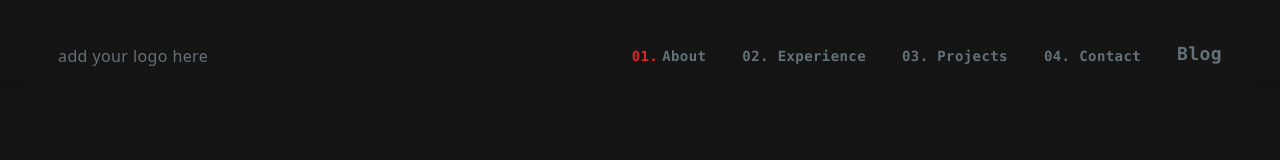
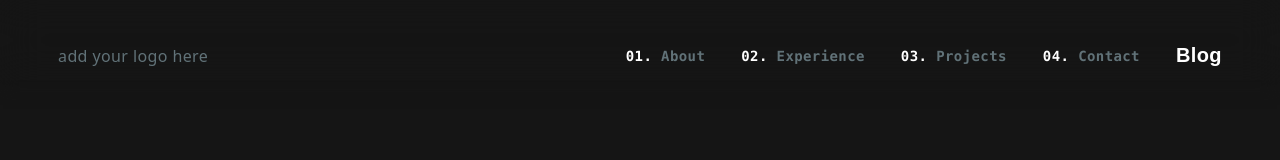
Before and after one commit to The-True-Hooha/portfolio-v1, a Next.js app: page / in a window 1280 px wide. Shown: the top 160 px of the page. Built offline with nearby package versions, Linux system fonts and the light colour scheme.

Commit message:
refactor: navbar

```diff
--- a/components/navbar.js
+++ b/components/navbar.js
@@ -32,29 +32,32 @@ const Navbar = () => {
             <Link href="/">
               <li className="font-mono ml-9 hover:text-white cursor-pointer text-sm font-semibold">
                 {" "}
-                <span className="text-red-600 pr-1">01.</span>About
+                <span className="text-white">01. </span>About
               </li>
             </Link>
             <Link href="/">
               <li className="font-mono ml-9 hover:text-white cursor-pointer text-sm font-semibold">
                 {" "}
-                02. Experience
+                <span className="text-white">02. </span>
+                Experience
               </li>
             </Link>
             <Link href="/">
               <li className="font-mono ml-9  hover:text-white text-sm cursor-pointer font-semibold">
                 {" "}
-                03. Projects
+                <span className="text-white">03. </span>
+                Projects
               </li>
             </Link>
             <Link href="/">
               <li className="font-mono ml-9  hover:text-white cursor-pointer text-sm font-semibold">
                 {" "}
-                04. Contact
+                <span className="text-white">04. </span>
+                Contact
               </li>
             </Link>
             <Link href="/">
-              <li className="font-mono ml-9 my-[-6px]  hover:text-white cursor-pointer text-lg font-bold">
+              <li className="font-calibre ml-9 my-[-6px] text-white cursor-pointer text-[20px] font-semibold">
                 {" "}
                 Blog
               </li>
```
